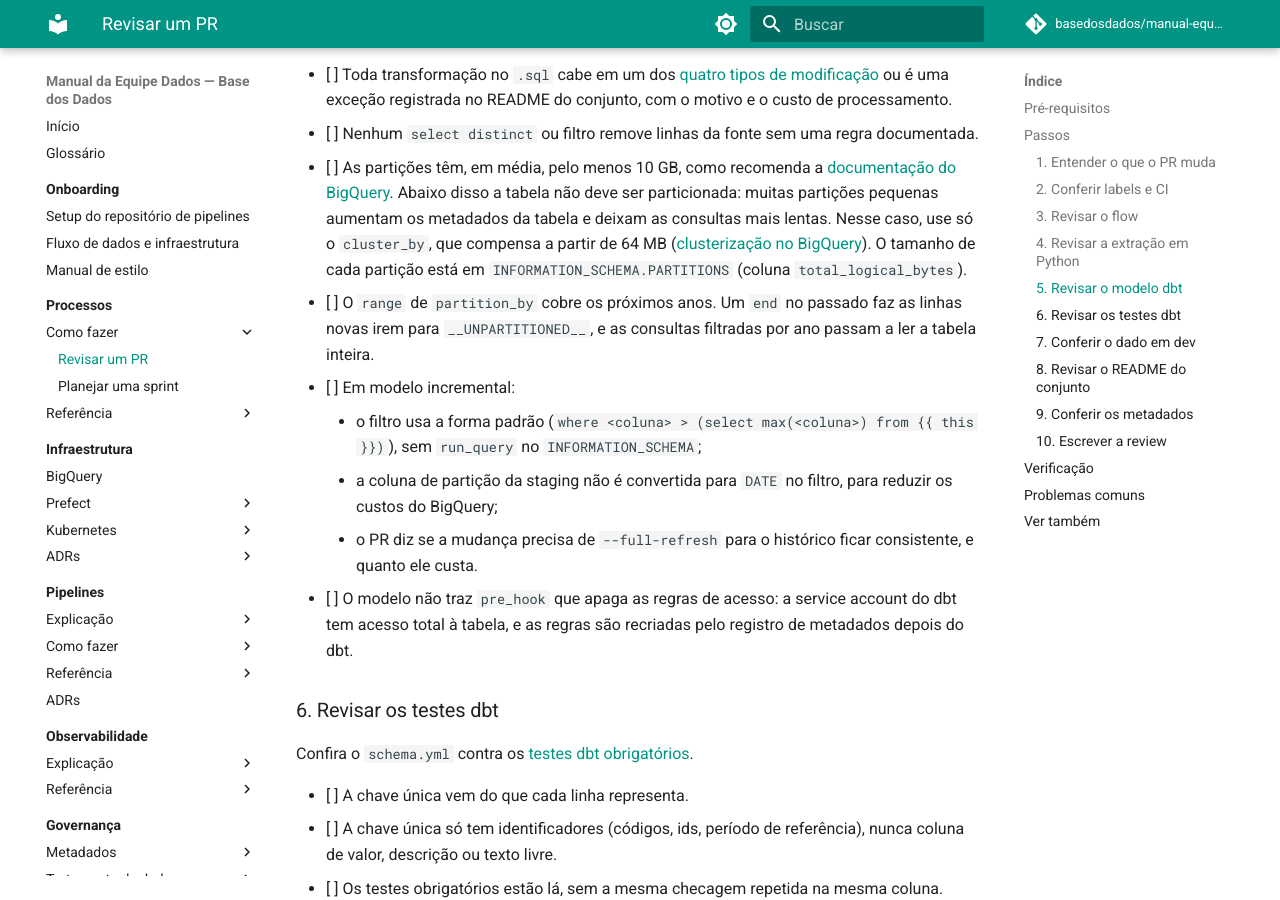
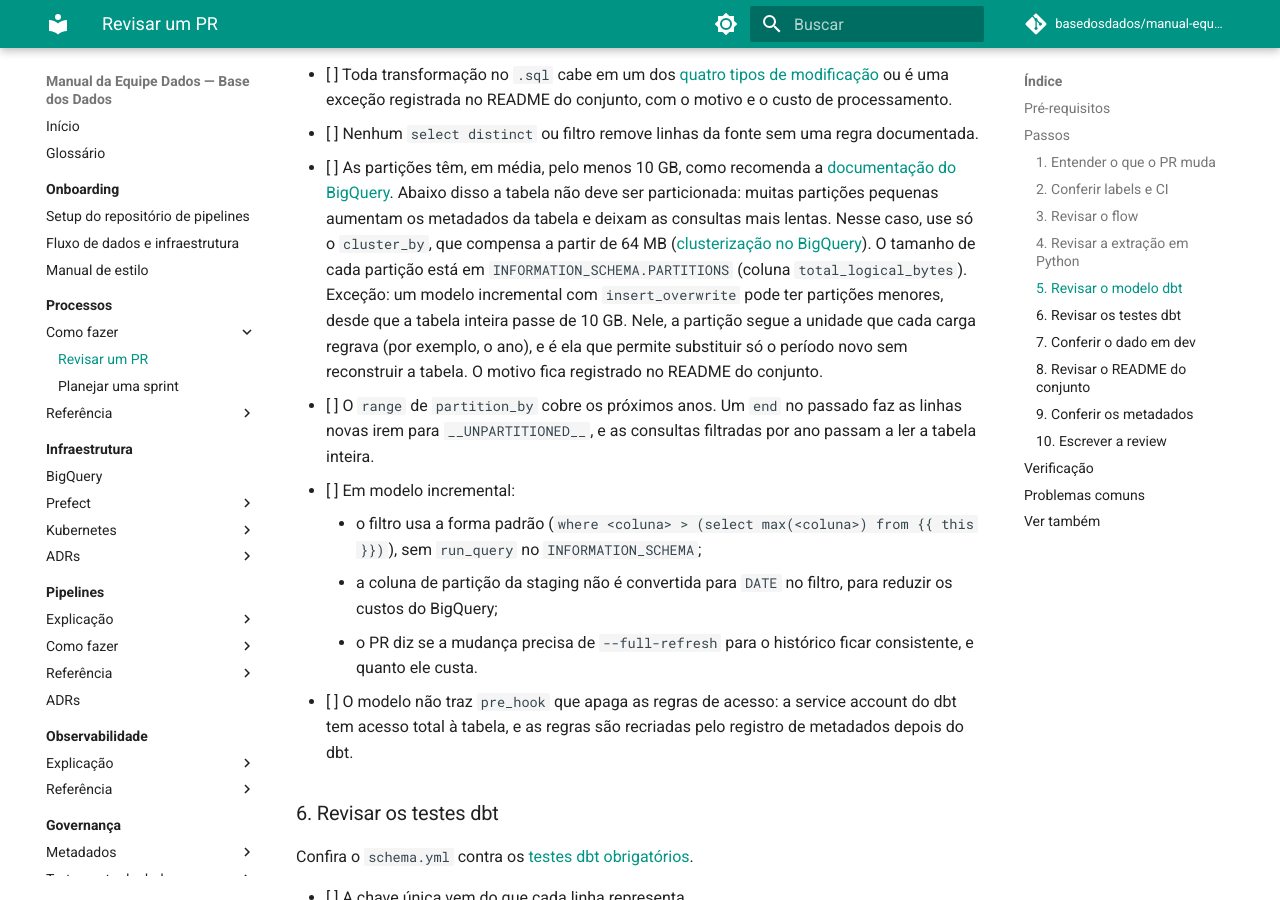
Before and after one commit to basedosdados/manual-equipe-dados, an MkDocs documentation site: the page built from docs/processos/como-fazer/revisar-pr.md, in a window 1280 px wide and 900 px high, scrolled down 1960 px. Built offline with MkDocs 1.6.1 and Material for MkDocs 9.7.7, drawn with Linux system fonts in a browser that asks for light colours; comment, search, counter and statistics services are not loaded.

Commit message:
docs: exceção para incremental com insert_overwrite em tabela acima de 10 GB

```diff
--- a/docs/processos/como-fazer/revisar-pr.md
+++ b/docs/processos/como-fazer/revisar-pr.md
@@ -82,6 +82,10 @@ Confira contra [como estruturar um flow de dataset](../../pipelines/como-fazer/e
   compensa a partir de 64 MB
   ([clusterização no BigQuery](https://cloud.google.com/bigquery/docs/clustered-tables)). O tamanho
   de cada partição está em `INFORMATION_SCHEMA.PARTITIONS` (coluna `total_logical_bytes`).
+  Exceção: um modelo incremental com `insert_overwrite` pode ter partições menores, desde que a
+  tabela inteira passe de 10 GB. Nele, a partição segue a unidade que cada carga regrava (por
+  exemplo, o ano), e é ela que permite substituir só o período novo sem reconstruir a tabela.
+  O motivo fica registrado no README do conjunto.
 - [ ] O `range` de `partition_by` cobre os próximos anos. Um `end` no passado faz as linhas novas
   irem para `__UNPARTITIONED__`, e as consultas filtradas por ano passam a ler a tabela inteira.
 - [ ] Em modelo incremental:
```
Also changed, not shown: docs/index.md (+1 -1 lines).
